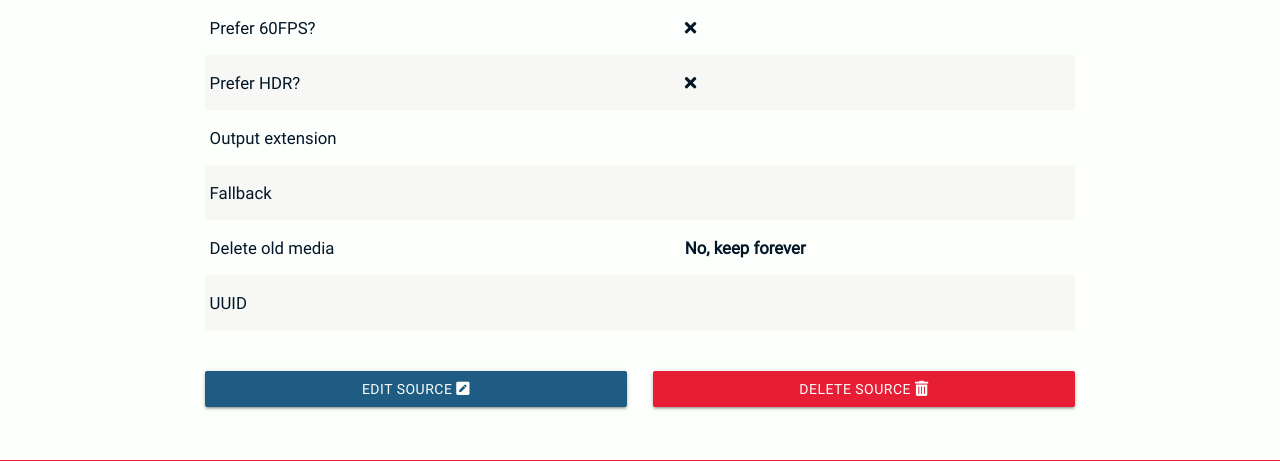
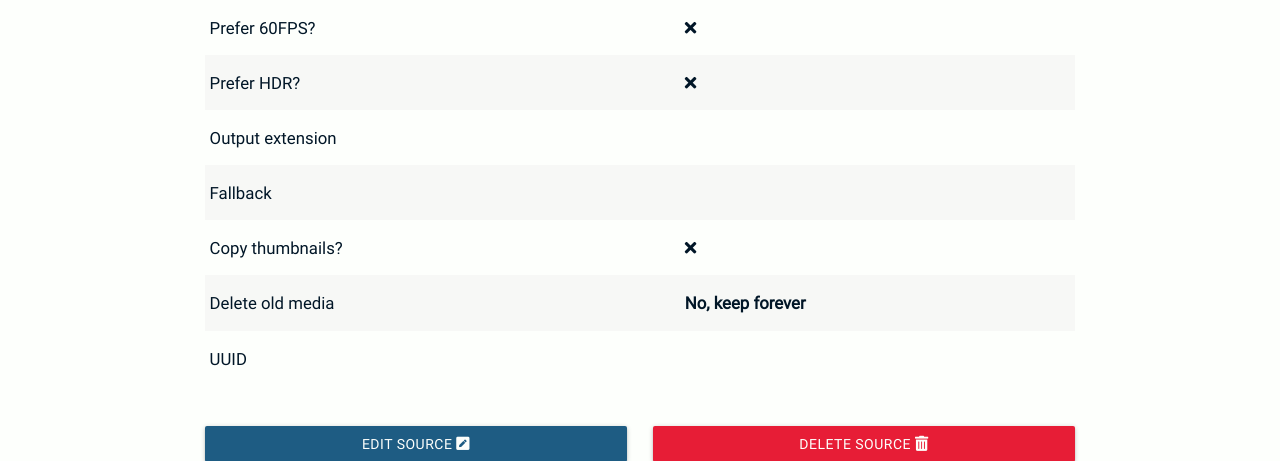
Before and after one commit to meeb/tubesync, a Django app: template tubesync/sync/templates/sync/source.html in a window 1280 px wide. Shown: the part 1006-1467 px from the top of the page. Run offline with Django 3.2, Linux system fonts and the light colour scheme; the template is opened without the code that fills it, so the values that code supplies are empty; style sheets or scripts are compiled from the project's sources; some libraries are stand-ins or nearby versions.

Commit message:
add copy thumbnails status to source overview page

```diff
--- a/tubesync/sync/templates/sync/source.html
+++ b/tubesync/sync/templates/sync/source.html
@@ -89,6 +89,10 @@
         <td class="hide-on-small-only">Fallback</td>
         <td><span class="hide-on-med-and-up">Fallback<br></span><strong>{{ source.get_fallback_display }}</strong></td>
       </tr>
+      <tr title="Should media thumbnails be copied over with the media?">
+        <td class="hide-on-small-only">Copy thumbnails?</td>
+        <td><span class="hide-on-med-and-up">Copy thumbnails?<br></span><strong>{% if source.copy_thumbnails %}<i class="fas fa-check"></i>{% else %}<i class="fas fa-times"></i>{% endif %}</strong></td>
+      </tr>
       {% if source.delete_old_media and source.days_to_keep > 0 %}
       <tr title="Days after which your media from this source will be locally deleted">
         <td class="hide-on-small-only">Delete old media</td>
```
